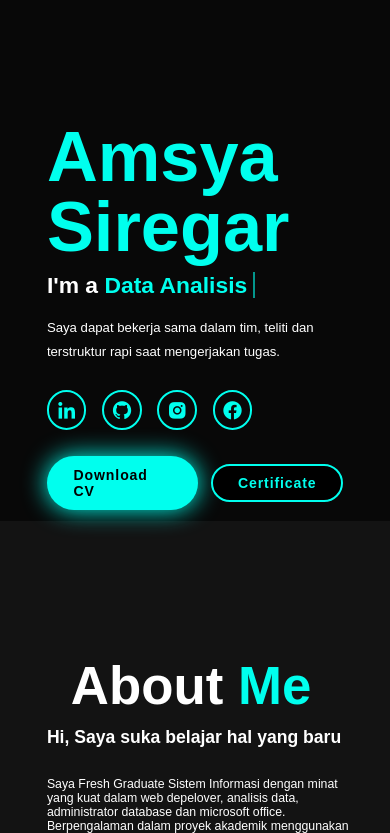
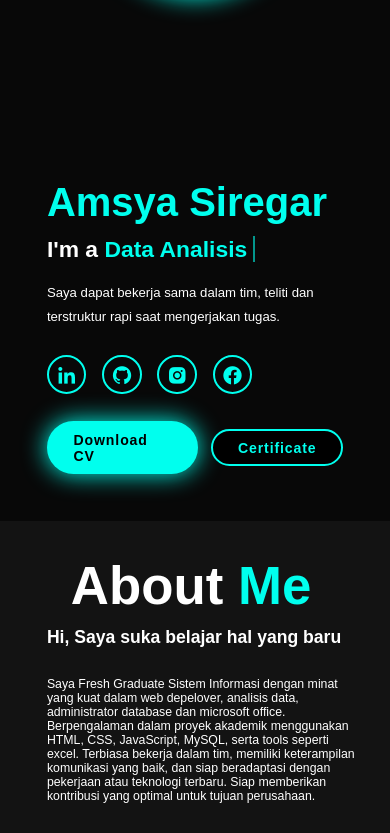
Before and after one commit to Amsyasiregar/My-Portfolio, a plain HTML site: page index.html in a window 390 px wide. Shown: the part 434-1267 px from the top of the page. Drawn offline with nearby package versions, Linux system fonts and the light colour scheme.

Commit message:
Update style.css

```diff
--- a/style.css
+++ b/style.css
@@ -748,7 +748,7 @@ span {
     }
 }
 @media(max-width:895px) {
-    #home .home-content ha span {
+    #home .home-content h1 span {
         font-size: 50px;
     }
     #menu-icon {
@@ -830,14 +830,14 @@ span {
     }
 }
 @media(max-width:510px) {
-    #home .home-content ha span {
+    #home .home-content h1 span {
         font-size: 40px;
     }
     .about-body {
         max-width: auto;
         margin-left: 0;
         margin: 5rem 4rem;
-        margin-top: 200px;
+        margin-top: 100px;
         top: 100rem;
     }
     .about-body h3 {
@@ -891,27 +891,6 @@ span {
     }
 }
 
-/* .container{
-    width: 100%;
-    height: 100vh;
-    background: linear-gradient(to right, #485563, #29323c);
-    display: flex;
-    align-items: center;
-    justify-content: center;
-}
-
-.btn{
-    padding: 10px 60px;
-    background: #fff;
-    border: 0;
-    outline: none;
-    cursor: pointer;
-    font-size: 22px;
-    font-weight: 500;
-    border-radius: 10px;
-    transition: transform 0.2s;
-}
-
 .btn:active{
     transform: scale(0.95);
 } */
```
